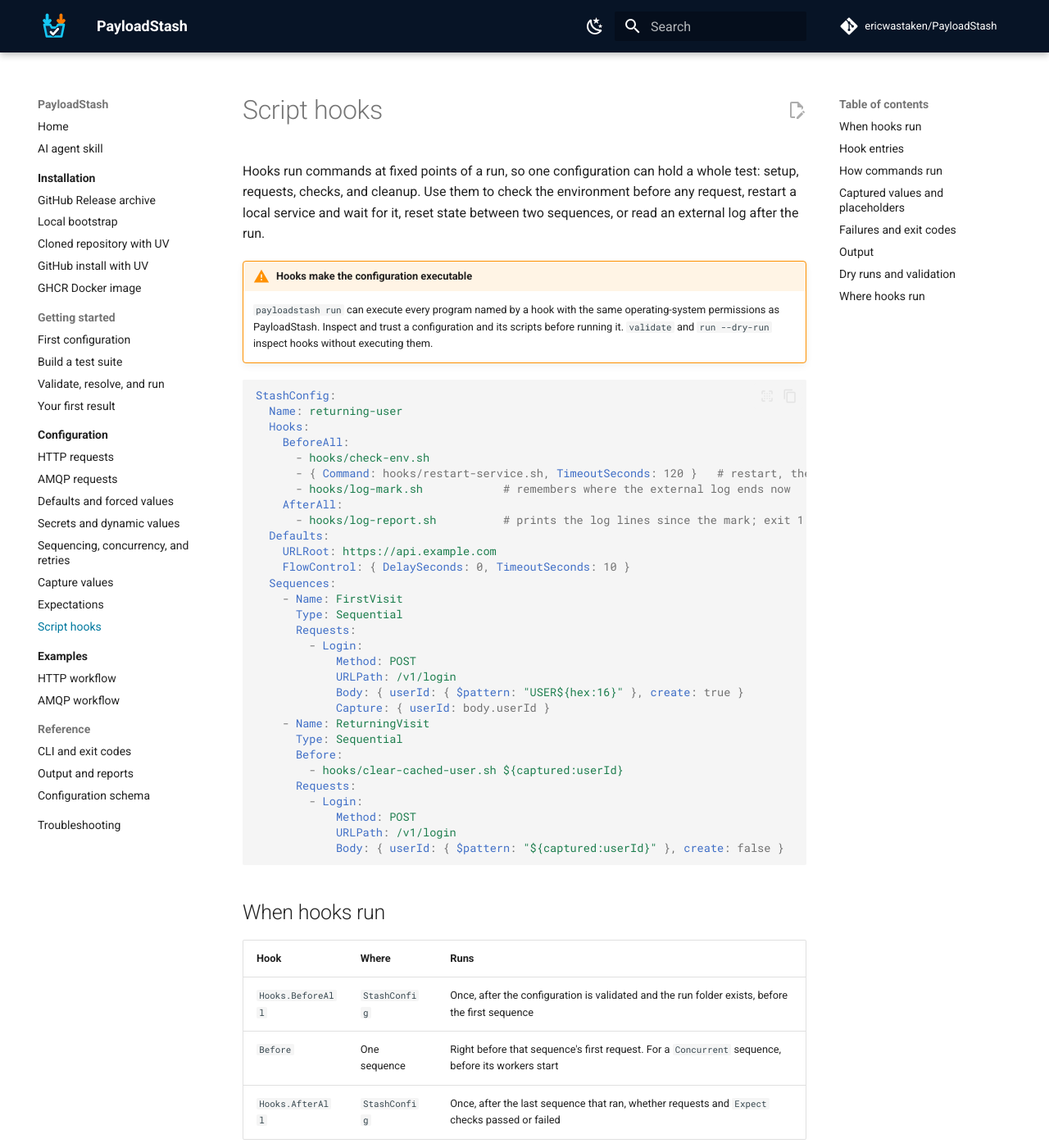
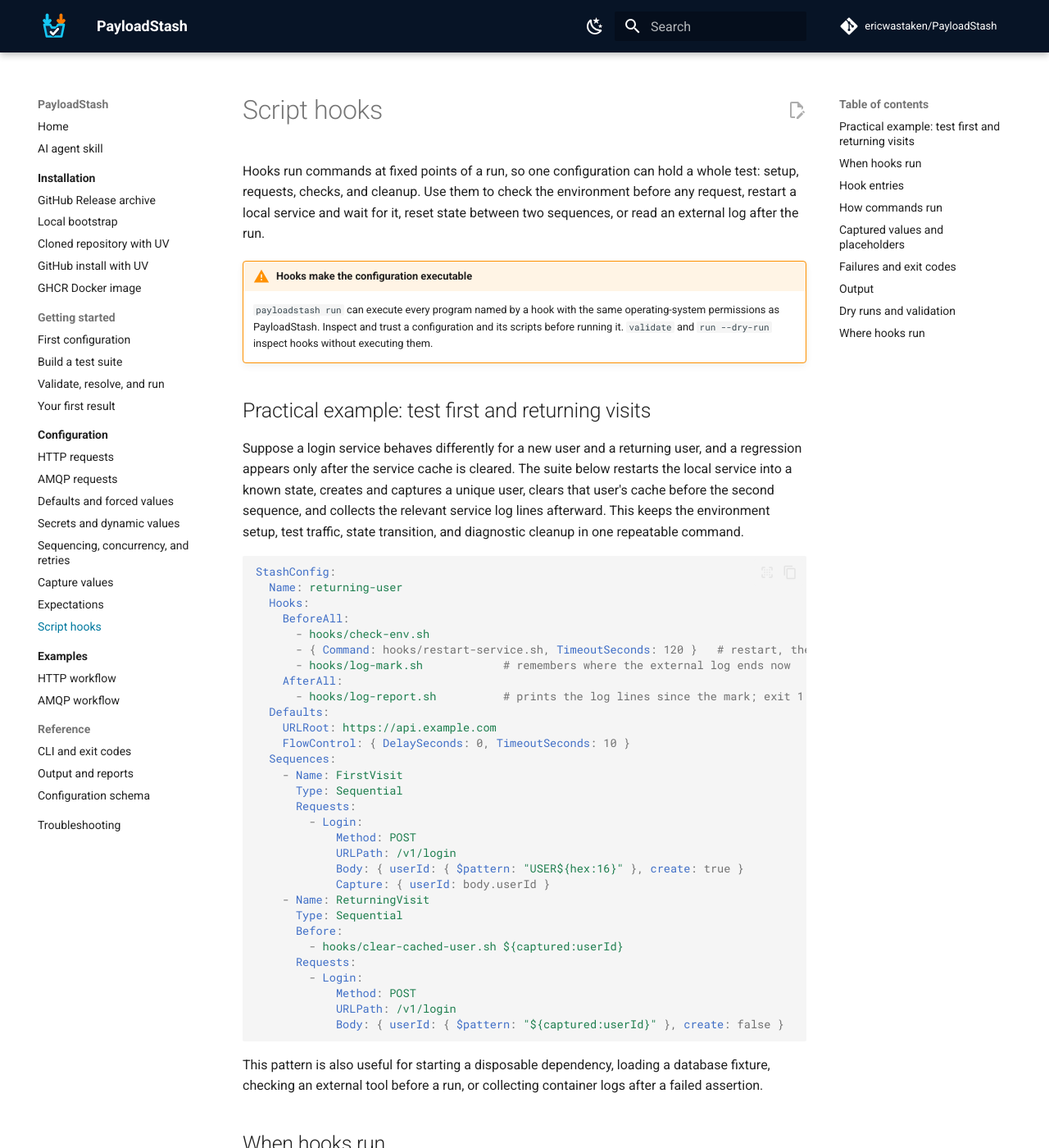
Before and after one commit to ericwastaken/PayloadStash, an MkDocs documentation site: the page built from docs/configuration/hooks.md, in a window 1280 px wide and 1400 px high. Shown: the whole window at 82% size. Built offline with MkDocs 1.6.1 and Material for MkDocs 9.7.7, drawn with Linux system fonts in a browser that asks for light colours; comment, search, counter and statistics services are not loaded.

Commit message:
docs: add a practical hook workflow
Show how hooks make a stateful first-visit and returning-visit regression test reproducible, including environment reset, captured state, cache clearing, and post-run diagnostics.

````diff
--- a/docs/configuration/hooks.md
+++ b/docs/configuration/hooks.md
@@ -4,6 +4,10 @@ Hooks run commands at fixed points of a run, so one configuration can hold a who
 
 !!! warning "Hooks make the configuration executable"
     `payloadstash run` can execute every program named by a hook with the same operating-system permissions as PayloadStash. Inspect and trust a configuration and its scripts before running it. `validate` and `run --dry-run` inspect hooks without executing them.
+
+## Practical example: test first and returning visits
+
+Suppose a login service behaves differently for a new user and a returning user, and a regression appears only after the service cache is cleared. The suite below restarts the local service into a known state, creates and captures a unique user, clears that user's cache before the second sequence, and collects the relevant service log lines afterward. This keeps the environment setup, test traffic, state transition, and diagnostic cleanup in one repeatable command.
 
 ```yaml
 StashConfig:
@@ -37,6 +41,8 @@ StashConfig:
             URLPath: /v1/login
             Body: { userId: { $pattern: "${captured:userId}" }, create: false }
 ```
+
+This pattern is also useful for starting a disposable dependency, loading a database fixture, checking an external tool before a run, or collecting container logs after a failed assertion.
 
 ## When hooks run
 
````
